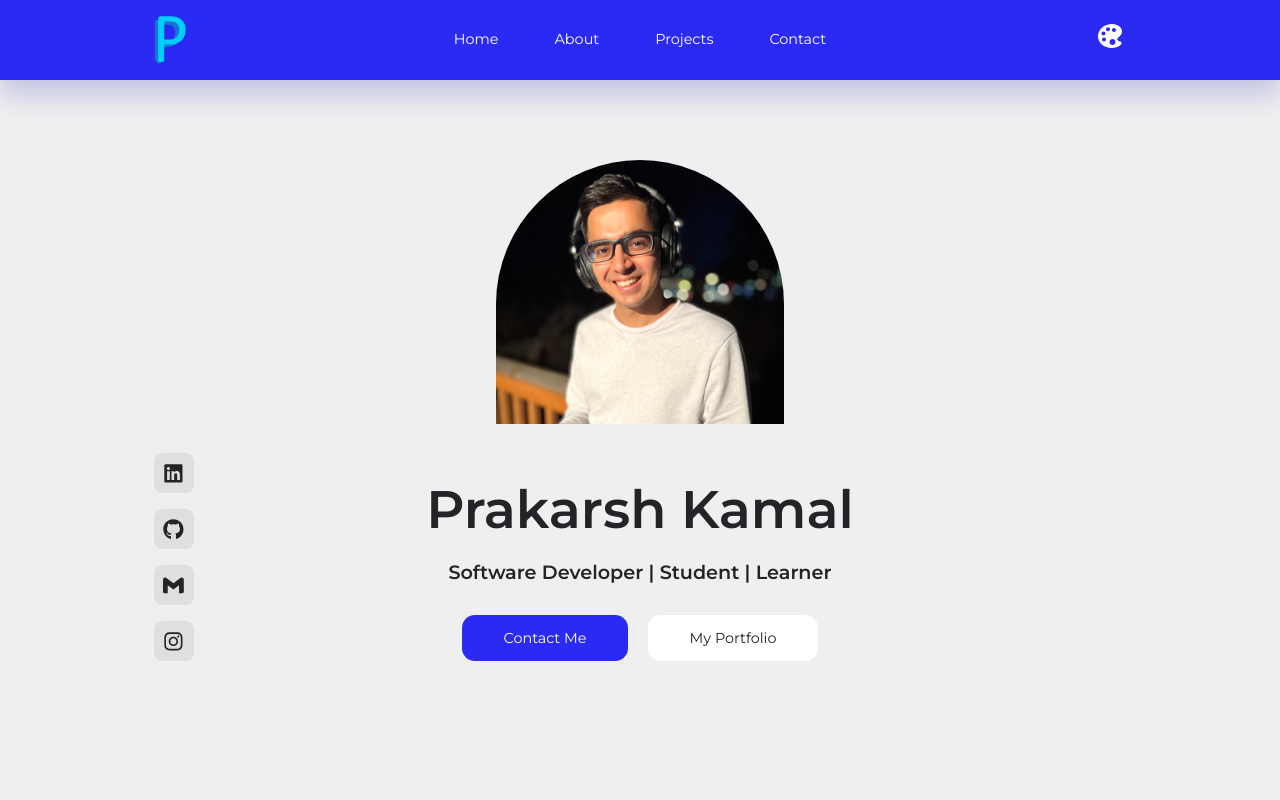
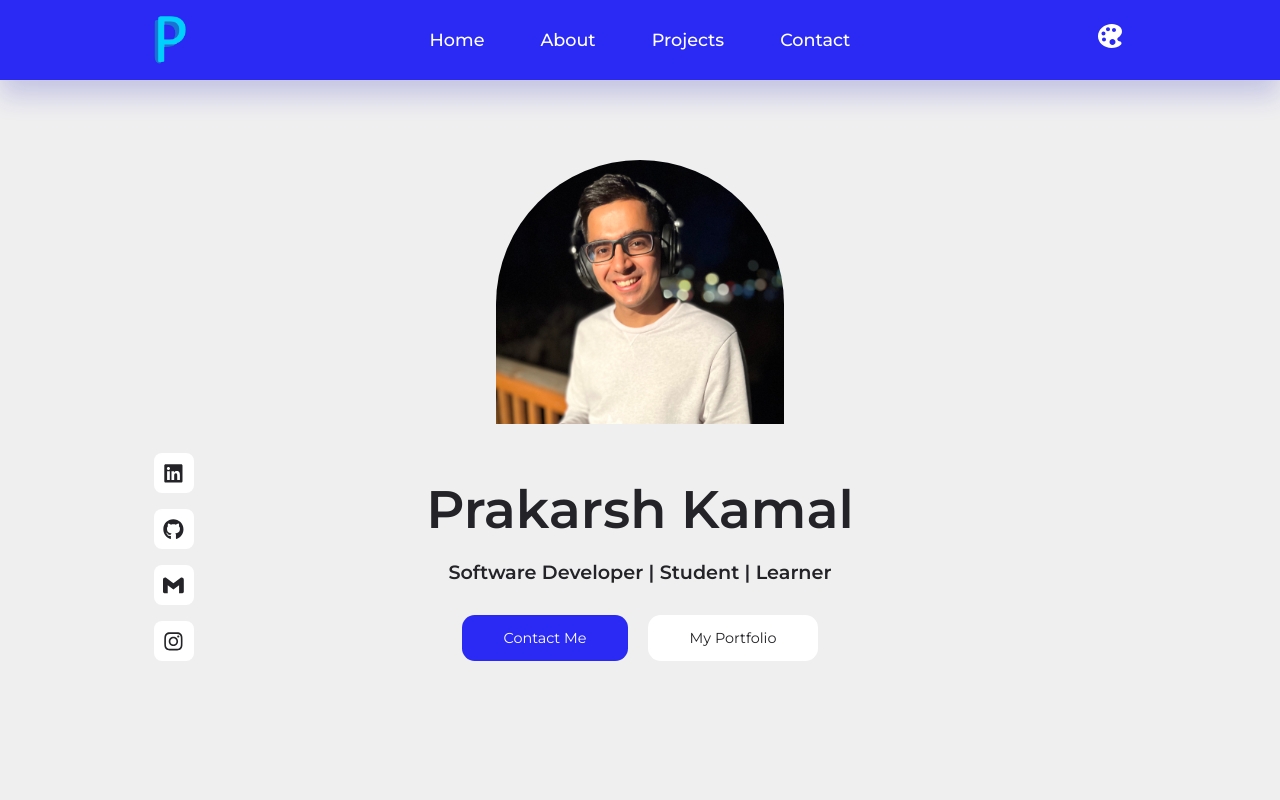
Before and after one commit to PrakarshKamal/prakarshkamal.github.io, a React (Create React App) app: page / in a window 1280 px wide. Shown: the top 800 px of the page. Built offline with nearby package versions, Linux system fonts and the light colour scheme.

Commit message:
update css styles for navbar and socials

```diff
--- a/src/index.css
+++ b/src/index.css
@@ -77,6 +77,11 @@ main.bg-color-2 {
 main {
   color: var(--color-dark);
   --color-primary: hsl(var(--primary-hue), 90%, 56%);
+}
+
+main .header__socials a {
+  background: var(--color-white);
+  color: var(--color-black);
 }
 
 /* GENERAL CONTAINER CLASS */
--- a/src/sections/navbar/NavBar.css
+++ b/src/sections/navbar/NavBar.css
@@ -27,6 +27,8 @@ nav {
 .nav__menu {
   display: flex;
   gap: 3.5rem;
+  font-weight: 500;
+  font-size: 1.1rem;
 }
 
 #theme__icon {
```
